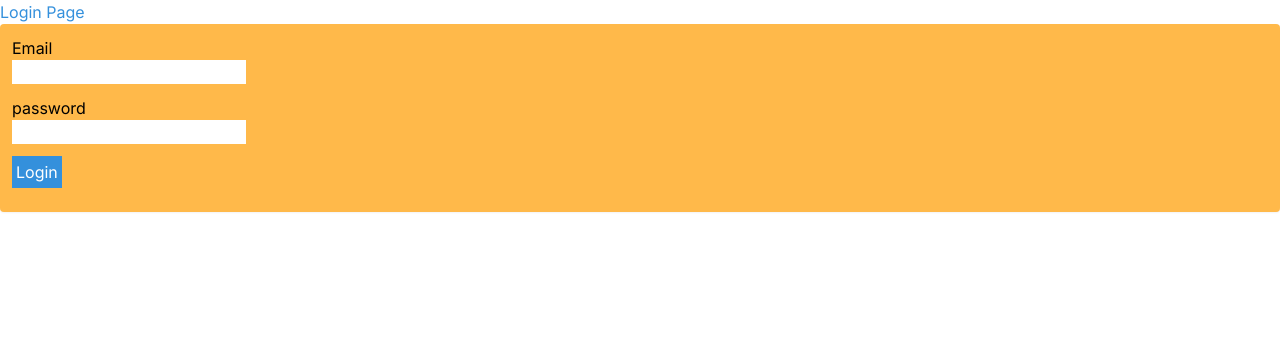
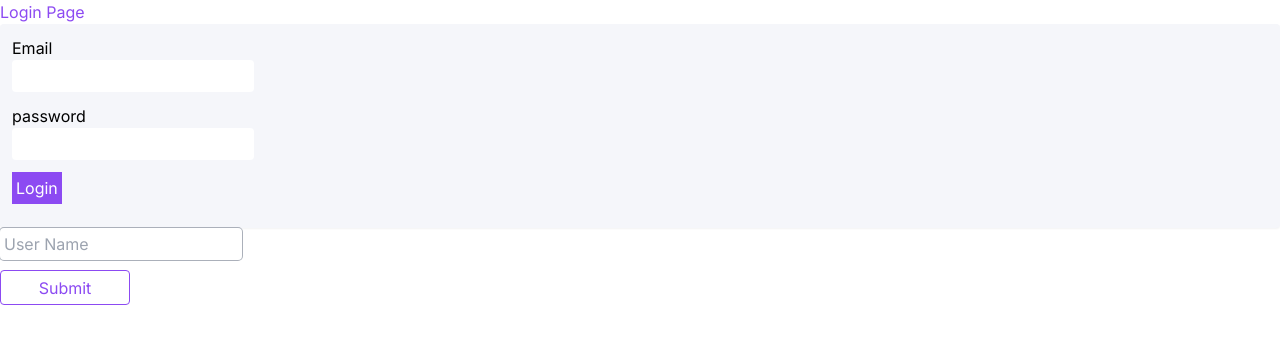
Before and after one commit to 123rishujha/connect, a Next.js app in the folder lonely/: page /login in a window 1280 px wide. Shown: the top 344 px of the page. Built offline with nearby package versions, Linux system fonts and the light colour scheme.

Commit message:
controinput normal and buttons contained and outlined created

```diff
--- a/lonely/src/app/(auth)/login/page.jsx
+++ b/lonely/src/app/(auth)/login/page.jsx
@@ -1,27 +1,53 @@
 "use client"
 
+import { CtrlInput } from "@/components/common/CtrlInput";
+import { MyButton } from "@/components/common/MyButton";
+import { Form, Formik } from "formik";
 import { useSelector } from "react-redux";
 
 const Login = () =>{
     const user = useSelector(store=>store.user);
     console.log(user)
+
+    const inputProps = [
+        {
+            name:"userName",
+            placeholder: "User Name",
+            // label: "User Name",
+        }
+    ]
+
     return <div >
         <h1 className="text-primary-main">Login Page</h1>
         <div className="w-500">
             <form className="p-3 rounded shadow-sm bg-secondary-light">
                 <div className="mb-3 justify-between">
                     <label className="block" >Email</label>
-                    <input type="email"  />
+                    <input type="email" className="rounded p-1 outline-primary-main"  />
                 </div>
                 <div className="mb-3">
                     <label className="block" >password</label>
-                    <input type="password"  />
+                    <input type="password" className="rounded p-1 outline-primary-main"  />
                 </div>
                 <div className="mb-3">
                     <button type="submit" className="bg-primary-main text-white p-1">Login</button>
                 </div>
             </form>
         </div>
+        <div className="w-full" >
+            <Formik initialValues={{userName:""}} onSubmit={(values)=> console.log("909 submitted",values)}>
+                {(formik)=>{
+                    return (
+                    <Form >
+                        <div>
+                            <CtrlInput.Normal formik={formik} {...inputProps[0]} />
+                        </div>
+                        <MyButton type="submit" styles={{marginTop:"10px"}} variant="outlined">Submit</MyButton>
+                    </Form>
+                    )
+                }}
+            </Formik>
+        </div>
     </div>
 }
 
--- /dev/null
+++ b/lonely/src/components/common/CtrlInput.js
@@ -0,0 +1,28 @@
+"use client";
+import React from "react";
+
+export const CtrlInput = {
+  Normal: React.forwardRef((props, ref) => {
+    return <MyInput {...props} ref={ref} />;
+  }),
+};
+
+const MyInput = React.forwardRef((props, ref) => {
+  const { formik, name, styleClasses, ...rest } = props;
+  const { values, errors, touched, handleChange, handleBlur } = formik;
+  return (
+    <>
+      <input
+        name={name}
+        value={values[`${name}`] ? values[`${name}`] : ""}
+        onChange={(val) => {
+          handleChange(val);
+        }}
+        onBlur={handleBlur}
+        {...rest}
+        className={`rounded p-1 focus:outline-primary-main ring-1 ring-border-lightgray ${styleClasses}`}
+      />
+      <p>{errors[`${name}`] && touched[`${name}`] ? errors[`${name}`] : ""}</p>
+    </>
+  );
+});
--- /dev/null
+++ b/lonely/src/components/common/MyButton.js
@@ -0,0 +1,26 @@
+const buttonVariants = {
+  contained: "bg-primary-main text-text-white hover:bg-primary-dark",
+  outlined: "border border-primary-main text-primary-main",
+};
+
+export const MyButton = ({
+  variant = "contained",
+  styleClasses = "",
+  styles = {},
+  ...props
+}) => {
+  const btnStyles = {
+    minWidth: "130px",
+    height: "35px",
+    ...styles,
+  };
+  return (
+    <button
+      className={`rounded px-2 py-1 ${buttonVariants[variant]} ${props.styleClasses}`}
+      style={btnStyles}
+      {...props}
+    >
+      {props.children}
+    </button>
+  );
+};
--- a/lonely/tailwind.config.js
+++ b/lonely/tailwind.config.js
@@ -8,14 +8,27 @@ module.exports = {
     extend: {
       colors: {
         primary: {
-          light: "#6CB2EB",
-          main: "#3490DC",
-          dark: "#1C3D5A",
+          light: "#a36ef4",
+          main: "#8C4AF2",
+          dark: "#6233a9",
         },
         secondary: {
-          light: "#FFB94A",
-          main: "#FF8C00",
-          dark: "#C76C00",
+          light: "#f5f6fa",
+          main: "#e5eaff",
+          dark: "#ddc7ff",
+        },
+        text: {
+          head: "#323139",
+          normal: "#4d4d4d",
+          primary: "#212121",
+          secondary: "#878787",
+          white: "#ffffff",
+        },
+        border: {
+          white: "#eff2f7",
+          darkgray: "#495057",
+          lightgray: "#abb0ba",
+          gray: " #676e7e",
         },
       },
     },
```
